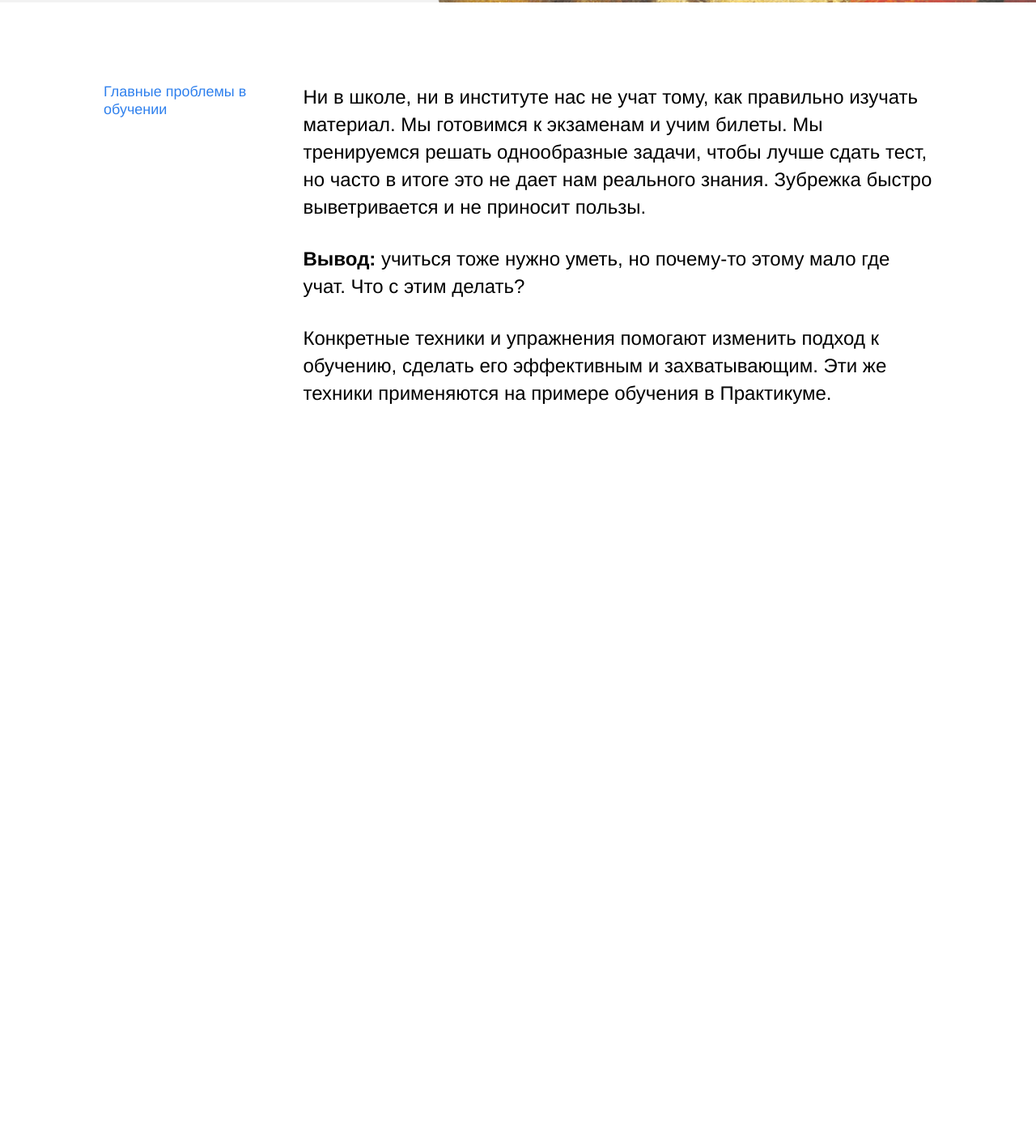
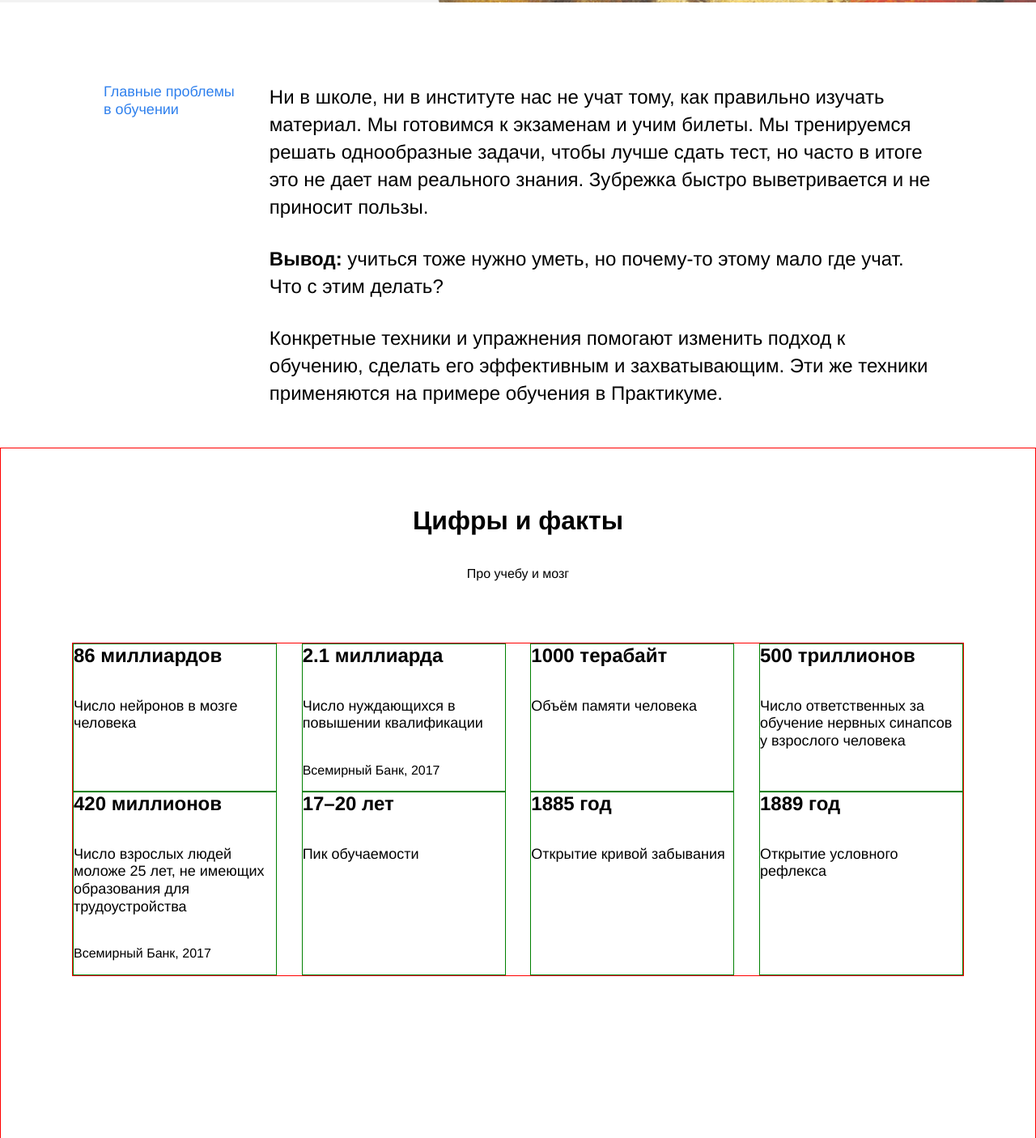
Before and after one commit to ALVolkova/how-to-learn, a plain HTML site: page index.html in a window 1280 px wide. Shown: the part 753-2159 px from the top of the page at 81% size. Before the commit the page ends 1356 px from the top, so only its background shows below. Drawn offline with Linux system fonts and the light colour scheme.

Commit message:
добавлена таблица Цифры и факты

```diff
--- a/index.html
+++ b/index.html
@@ -18,17 +18,37 @@
 </header>
 
 <main class="content">
-<div class="description">
-  <div class="two-columns">
-  <h1 class="two-columns__brief">Главные проблемы в обучении</h1>
-    <div class="two-columns__main-text">
-      <p class="paragraph paragraph-onetwo">Ни в школе, ни в институте нас не учат тому, как правильно изучать материал. Мы готовимся к экзаменам и учим билеты. Мы тренируемся решать однообразные задачи, чтобы лучше сдать тест, но часто в итоге это не дает нам реального знания. Зубрежка быстро выветривается и не приносит пользы.</p>
-      <p class="paragraph paragraph-onetwo"><span class="paragraph__span-accent">Вывод: </span>учиться тоже нужно уметь, но почему-то этому мало где учат. Что с этим делать?</p>
-      <p class="paragraph">Конкретные техники и упражнения помогают изменить подход к обучению, сделать его эффективным и захватывающим. Эти же техники применяются на примере обучения в Практикуме.</p>
+  <section class="description">
+    <div class="two-columns">
+    <h1 class="two-columns__brief">Главные проблемы в обучении</h1>
+      <div class="two-columns__main-text">
+        <p class="two-columns__paragraph">Ни в школе, ни в институте нас не учат тому, как правильно изучать материал. Мы готовимся к экзаменам и учим билеты. Мы тренируемся решать однообразные задачи, чтобы лучше сдать тест, но часто в итоге это не дает нам реального знания. Зубрежка быстро выветривается и не приносит пользы.</p>
+        <p class="two-columns__paragraph"><span class="paragraph__span-accent">Вывод: </span>учиться тоже нужно уметь, но почему-то этому мало где учат. Что с этим делать?</p>
+        <p class="two-columns__paragraph">Конкретные техники и упражнения помогают изменить подход к обучению, сделать его эффективным и захватывающим. Эти же техники применяются на примере обучения в Практикуме.</p>
+      </div>
     </div>
-  </div>
+  </section>
+<div class="digits">
+    <section class="digits__section">
+    <h1 class="section-title">Цифры и факты</h1>
+    <p class="section-subtitle">Про учебу и мозг</p>
+    </section>
+
+  <ul class="table">
+  <li class="table__cell"><h1 class="table__heading">86 миллиардов</h1><p class="table__text">Число нейронов в мозге человека</p></li>
+  <li class="table__cell"><h1 class="table__heading">2.1 миллиарда</h1><p class="table__text">Число нуждающихся в повышении квалификации</p><p class="table__text__p">Всемирный Банк, 2017</p></li>
+  <li class="table__cell"><h1 class="table__heading">1000 терабайт</h1><p class="table__text">Объём памяти человека</p></li>
+  <li class="table__cell"><h1 class="table__heading">500 триллионов</h1><p class="table__text">Число ответственных за обучение нервных синапсов у взрослого человека</p></li>
+  <li class="table__cell"><h1 class="table__heading">420 миллионов</h1><p class="table__text">Число взрослых людей моложе 25 лет, не имеющих образования для трудоустройства</p><p class="table__text__p">Всемирный Банк, 2017</p></li>
+  <li class="table__cell"><h1 class="table__heading">17–20 лет</h1><p class="table__text">Пик обучаемости</p></li>
+  <li class="table__cell"><h1 class="table__heading">1885 год</h1><p class="table__text">Открытие кривой забывания</p></li>
+  <li class="table__cell"><h1 class="table__heading">1889 год</h1><p class="table__text">Открытие условного рефлекса</p></li>
+  </ul>
 </div>
-<div class="digits"></div>
+
+
+</div>
+
 </main>
 
 
--- a/styles/style.css
+++ b/styles/style.css
@@ -91,32 +91,35 @@ z-index: 4;
 
 .description {
   padding-top: 100px;
-  padding-bottom: 100px;
+  padding-bottom: 50px;
   display: flex;
   justify-content: center;
 
 }
 .two-columns {
   display: flex;
-  width: 175px;
-  min-width: 784px;
   width: 80%;
-
+  min-height: 100px;
+  justify-content: space-between;
 }
 
 .two-columns__main-text {
+  min-width: 784px;
   width: 80%;
-  display: flex;
   flex-direction: column;
-  justify-content: space-between;
+  justify-content:space-between;
+
+
 
 }
 .two-columns__brief {
-  margin-top: 0;
+  width: 175px;
+  margin:0;
   line-height: 1.2;
   font-size: 18px;
   font-weight: normal;
   color: #2f80ed;
+
 
 }
 
@@ -125,17 +128,61 @@ z-index: 4;
 }
 
 
-.paragraph {
+.two-columns__paragraph {
   margin: 0;
-  padding: 0;
+  padding-bottom:30px;
   line-height: 34px;
   font-size: 24px;
   font-weight: normal;
+  }
+.two-columns__paragraph:last-child {
+  padding:0;
+}
 
-  }
-  .paragraph-onetwo {
-    padding-bottom: 30px;
-  }
+.digits {
+  padding-top: 50px;
+  padding-bottom: 100px;
+  border: 1px solid red;
+}
+.digits__section {
+  display: flex;
+  flex-direction: column;
+  align-items: center;
+}
+
+.table {
+  width:1100px;
+  padding:0;
+  margin:60px auto 100px auto;
+  display: flex;
+	flex-wrap: wrap;
+  flex-direction: row;
+  justify-content: space-between;
+  border: 1px solid red;
+
+}
+.table__cell {
+  width:250px;
+  list-style-type: none;
+  margin:0;
+  border: 1px solid green;
+}
+.table__heading {
+  margin:0;
+  padding-bottom:20px;
+  line-height: 1.15;
+  font-size: 24px;
+  font-weight:600;
+}
+.table__text {
+  margin:20;
+  line-height: 1.2;
+  font-size: 18px;
+  font-weight: normal;
+}
+.table__text__p {
+ padding-top:20px;
+}
 /* и элемента с модификатором вида ключ-значение */
 
 .table__cell_theme_dark {
```
